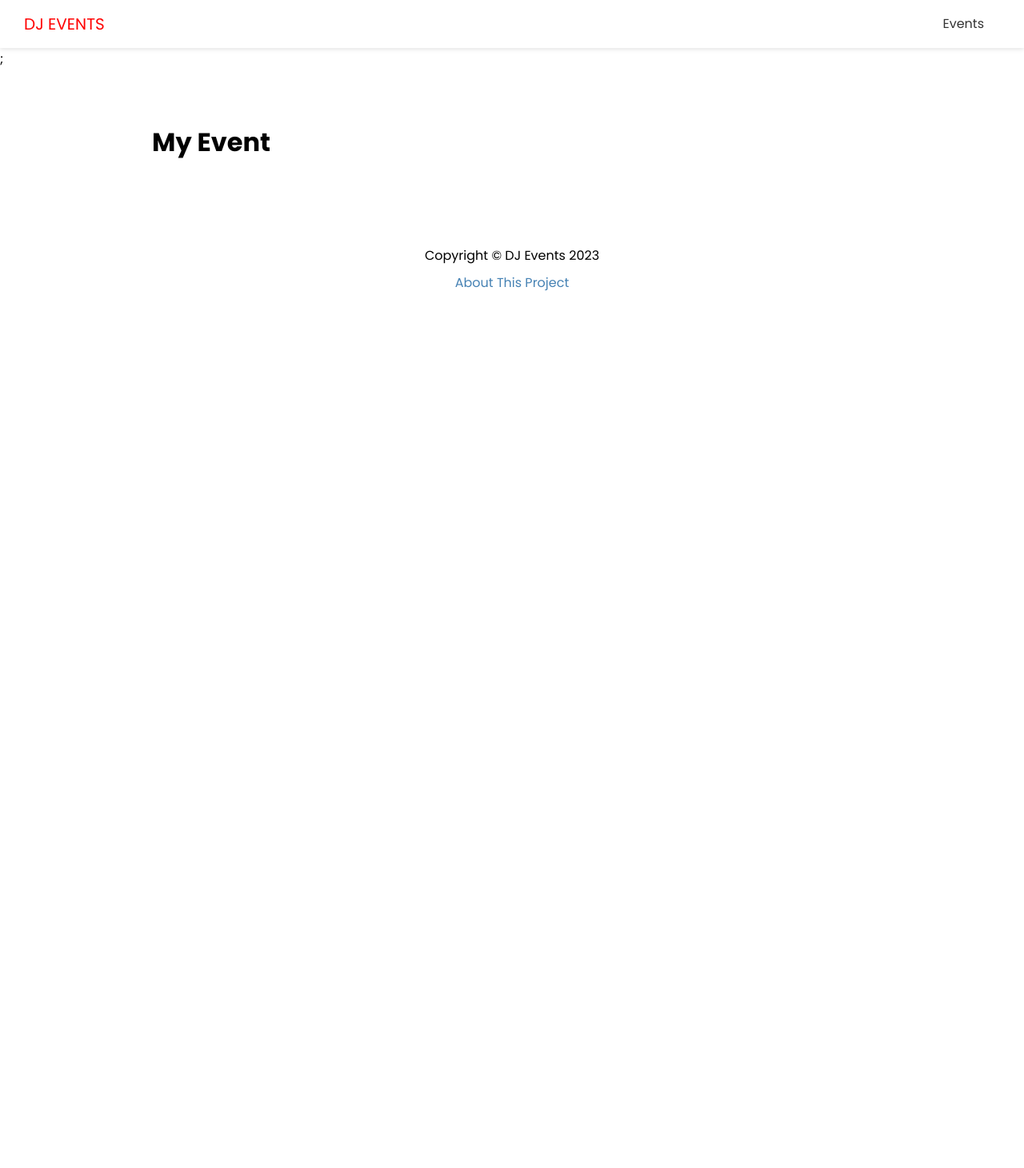
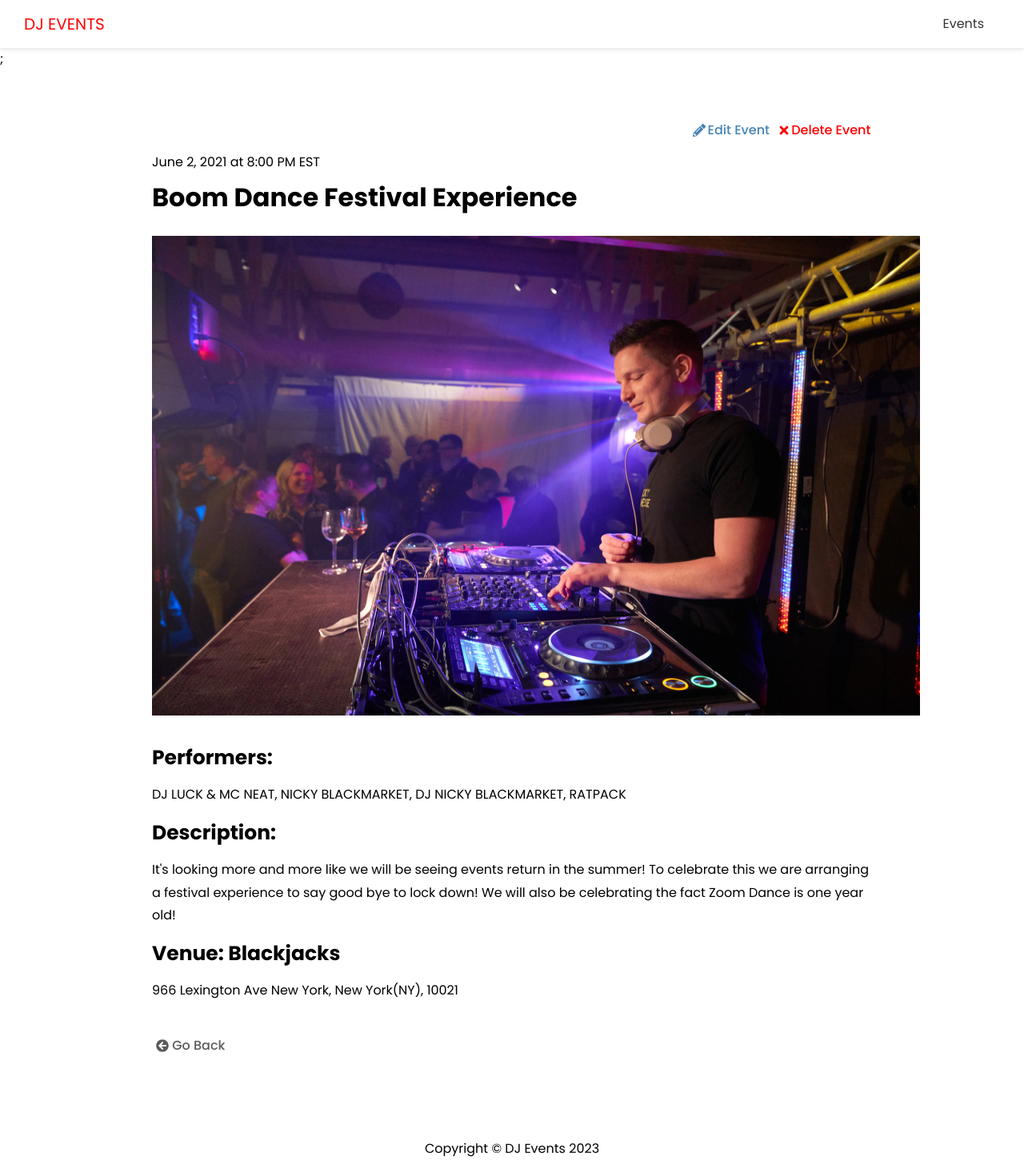
Before and after one commit to white-panthera/brad-traversy-dj-events-frontend, a Next.js app: page /events/boom-dance-festival-experience in a window 1280 px wide. Shown: the top 1461 px of the page at 80% size. Before the commit the page ends 800 px from the top, so only its background shows below. Built offline with nearby package versions, Linux system fonts and the light colour scheme; no server answers.

Commit message:
Add Single Event

```diff
--- a/pages/events/[slug].js
+++ b/pages/events/[slug].js
@@ -1,10 +1,115 @@
+import Image from "next/image";
+import Link from "next/link";
+
+// Configurations
+import { API_URL } from "@/config/index";
+
 // Import Layout
 import Layout from "@/components/Layout";
 
-export default function EventPage() {
+// React Icons
+import { FaPencilAlt, FaTimes, FaArrowCircleLeft } from "react-icons/fa";
+
+// Styles
+import styles from "@/styles/Event.module.css";
+
+export default function EventPage({ evt }) {
+  const deleteEvent = (e) => {
+    console.log("delete");
+  };
+
   return (
     <Layout>
-      <h1>My Event</h1>
+      <div className={styles.event}>
+        <div className={styles.controls}>
+          <Link href={`/events/edit/${evt.id}`} className={styles.edit}>
+            <FaPencilAlt /> Edit Event
+          </Link>
+
+          <a href="#" className={styles.delete} onClick={deleteEvent}>
+            <FaTimes /> Delete Event
+          </a>
+        </div>
+
+        <span>
+          {evt.date} at {evt.time}
+        </span>
+
+        <h1>{evt.name}</h1>
+
+        {evt.image && (
+          <div className={styles.image}>
+            <Image src={evt.image} width={960} height={600} />
+          </div>
+        )}
+
+        <h3>Performers:</h3>
+        <p>{evt.performers}</p>
+
+        <h3>Description:</h3>
+        <p>{evt.description}</p>
+
+        <h3>Venue: {evt.venue}</h3>
+        <p>{evt.address}</p>
+
+        <Link href="/events" className={styles.back}>
+          <FaArrowCircleLeft /> Go Back
+        </Link>
+      </div>
     </Layout>
   );
 }
+
+export async function getStaticPaths() {
+  const res = await fetch(`${API_URL}/api/events`);
+
+  const events = await res.json();
+
+  const paths = events.map((evt) => ({
+    params: {
+      slug: evt.slug,
+    },
+  }));
+
+  return {
+    paths,
+    fallback: true,
+  };
+
+  /*
+  return {
+    paths: [
+      { params: { slug: 1}},
+      { params: { slug: 2}},
+      { params: { slug: 3}},
+    ]
+  }
+  */
+}
+
+export async function getStaticProps({ params: { slug } }) {
+  const res = await fetch(`${API_URL}/api/events/${slug}`);
+
+  const events = await res.json();
+
+  return {
+    props: {
+      evt: events[0],
+    },
+    revalidate: 1,
+  };
+}
+
+/*
+export async function getServerSideProps({ query: { slug } }) {
+  const res = await fetch(`${API_URL}/api/events/${slug}`);
+
+  const events = await res.json();
+
+  return {
+    props: {
+      evt: events[0],
+    },
+  };
+}
+*/
--- /dev/null
+++ b/styles/Event.module.css
@@ -0,0 +1,74 @@
+.event {
+    position: relative;
+    padding-top: 40px;
+}
+
+.event h3 {
+    font-size: 25px;
+}
+
+.event p {
+    margin: 10px 0;
+}
+
+.image {
+    margin-bottom: 20px;
+}
+
+.controls {
+    position: absolute;
+    right: 0rem;
+    top: 0;
+    display: flex;
+}
+
+.delete {
+    margin-left: 0.5rem;
+    color: red;
+    display: flex;
+    flex-direction: row;
+    align-items: center;
+    width: 7.5rem;
+    justify-content: space-evenly;
+    font-weight: 500;
+
+    cursor: pointer;
+    transition: color 0.5s ease-in;
+}
+
+.delete:hover {
+    color: #f4a700;
+}
+
+.edit {
+    display: flex;
+    flex-direction: row;
+    align-items: center;
+    width: 6rem;
+    justify-content: space-between;
+    font-weight: 500;
+
+    cursor: pointer;
+    transition: color 0.5s ease-in;
+}
+
+.edit:hover {
+    color: #f4a700;
+}
+
+.back {
+    display: flex;
+    flex-direction: row;
+    align-items: center;
+    margin-top: 40px;
+    width: 6rem;
+    justify-content: space-evenly;
+    color: #5a5a5a;
+    font-weight: 500;
+    cursor: pointer;
+    transition: color 0.5s ease-in;
+}
+
+.back:hover {
+    color: #f4a700;
+}
```
